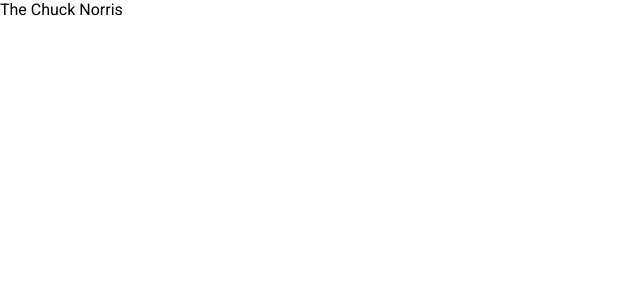
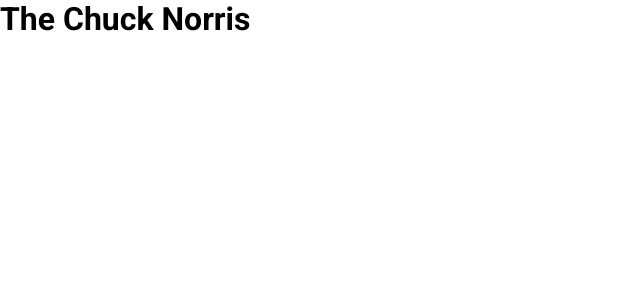
Before and after one commit to nickj10/TheChuckNorris, a Vue app: page / in a window 1280 px wide. Shown: the top 300 px of the page, without its empty margins (0-640 px from the left). Built offline with nearby package versions, Linux system fonts and the light colour scheme.

Commit message:
Add font style to title in Homepage

```diff
--- a/src/views/Home/index.vue
+++ b/src/views/Home/index.vue
@@ -17,8 +17,13 @@
 </script>
 
 <style lang="scss" scoped>
+@import "static/settings.scss";
+@import "static/mixins.scss";
+
 .home {
   &__title {
+    font-size: $fz-xxxl;
+    font-weight: 700;
     display: flex;
     justify-items: center;
     align-items: center;
```
Lines whose indentation alone changed are shown as unchanged.
